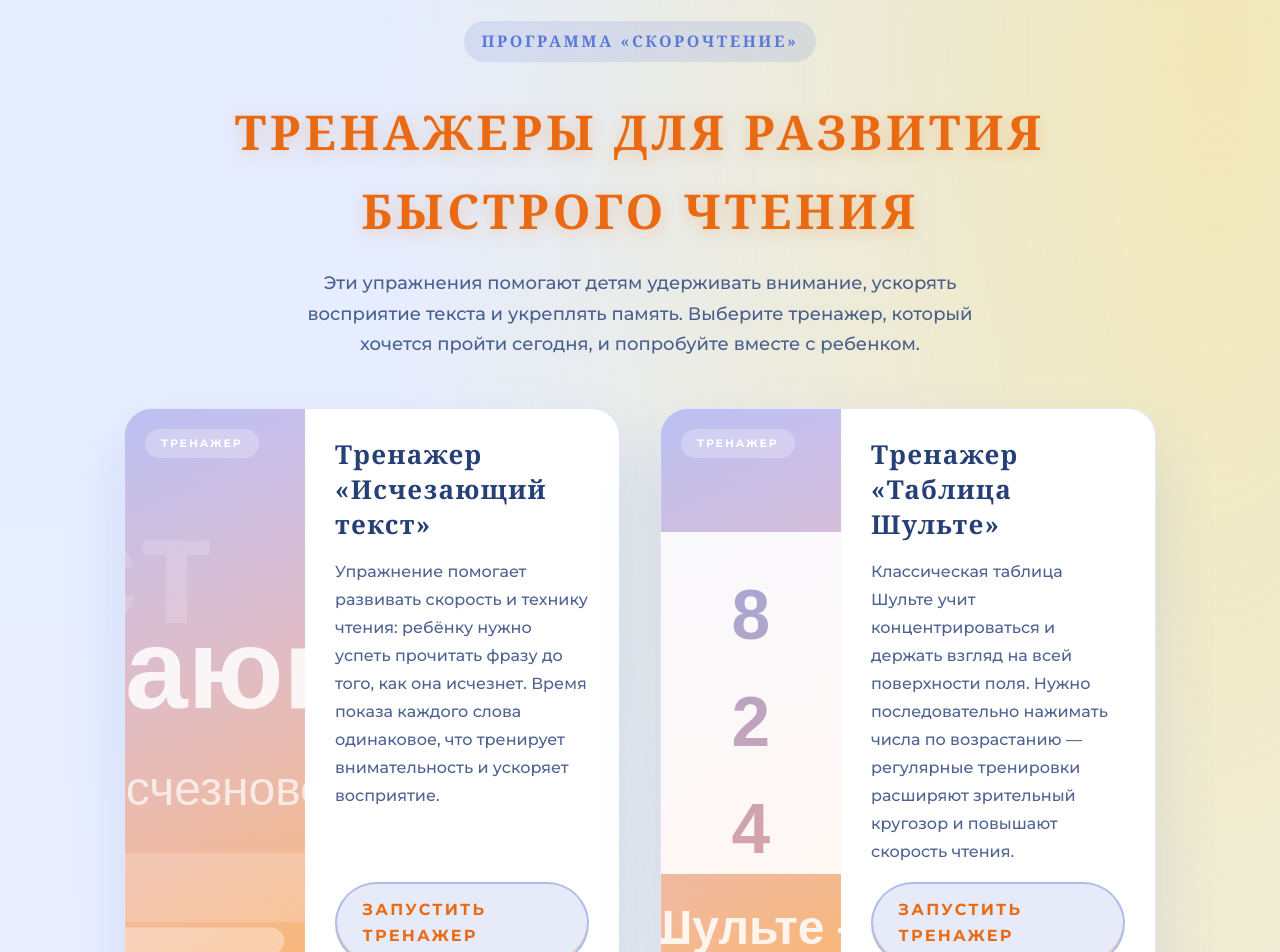
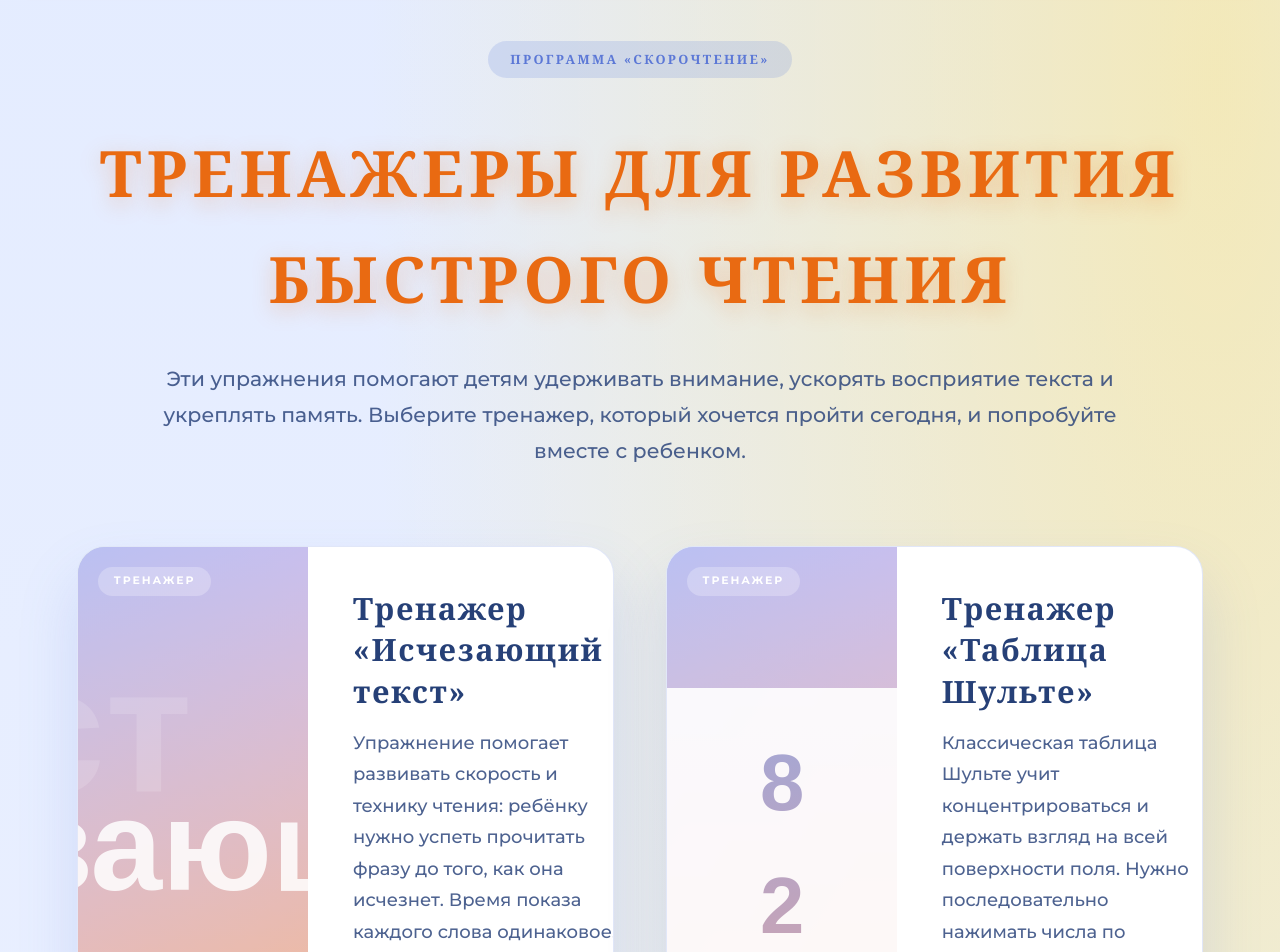
Before and after one commit to AndreiSkrypko/luchik, a Next.js app in the folder frontend/: page /trainers/speed-reading in a window 1280 px wide. Shown: the part 100-1052 px from the top of the page. Built offline with nearby package versions, Linux system fonts and the light colour scheme.

Commit message:
Expand trainers layouts to full width

```diff
--- a/frontend/app/trainers/page.module.css
+++ b/frontend/app/trainers/page.module.css
@@ -9,75 +9,83 @@
 
 .main {
   flex: 1;
-  padding: 80px 24px 80px;
-  max-width: 1100px;
-  margin: 0 auto;
   width: 100%;
+  padding: 96px clamp(32px, 5vw, 120px) 110px;
+  display: flex;
+  flex-direction: column;
+  gap: clamp(48px, 6vw, 96px);
 }
 
 .hero {
+  display: flex;
+  flex-direction: column;
+  align-items: center;
   text-align: center;
-  margin-bottom: 48px;
+  gap: 24px;
+  max-width: 1160px;
+  align-self: center;
 }
 
 .title {
   font-family: 'Georgia', 'Times New Roman', serif;
-  font-size: clamp(36px, 4vw, 52px);
+  font-size: clamp(40px, 4.8vw, 72px);
   font-weight: 700;
   color: #e96a12;
   letter-spacing: 0.08em;
   text-transform: uppercase;
-  text-shadow: 0 4px 16px rgba(233, 106, 18, 0.3);
-  margin-bottom: 20px;
+  text-shadow: 0 6px 22px rgba(233, 106, 18, 0.28);
+  margin: 0;
 }
 
 .subtitle {
-  max-width: 760px;
+  max-width: 960px;
   margin: 0 auto;
-  font-size: 18px;
-  line-height: 1.65;
-  color: rgba(38, 64, 119, 0.8);
+  font-size: clamp(18px, 1.6vw, 22px);
+  line-height: 1.75;
+  color: rgba(38, 64, 119, 0.82);
 }
 
 .listSection {
   display: grid;
-  grid-template-columns: repeat(auto-fit, minmax(320px, 1fr));
-  gap: 28px;
+  grid-template-columns: repeat(auto-fit, minmax(360px, 1fr));
+  gap: clamp(28px, 4vw, 48px);
 }
 
 .card {
   background: rgba(255, 255, 255, 0.95);
-  border-radius: 24px;
-  padding: 32px;
+  border-radius: 28px;
+  padding: clamp(32px, 3.2vw, 48px);
   border: 2px solid rgba(92, 120, 214, 0.25);
   box-shadow: 0 18px 36px rgba(92, 120, 214, 0.18);
   transition: transform 0.3s ease, box-shadow 0.3s ease;
   display: flex;
   flex-direction: column;
   gap: 24px;
+  min-height: 100%;
 }
 
 .cardHeader {
-  display: flex;
-  gap: 20px;
+  display: grid;
+  grid-template-columns: auto 1fr;
+  gap: clamp(18px, 2.4vw, 28px);
   align-items: center;
 }
 
 .iconWrapper {
-  width: 72px;
-  height: 72px;
+  width: clamp(70px, 6vw, 96px);
+  height: clamp(70px, 6vw, 96px);
   border-radius: 50%;
   display: flex;
   align-items: center;
   justify-content: center;
-  font-size: 32px;
+  font-size: clamp(30px, 3vw, 42px);
   font-weight: 700;
   background: rgba(92, 120, 214, 0.18);
 }
 
 .heading h2 {
   margin: 0;
-  font-size: 26px;
+  font-size: clamp(26px, 2.4vw, 34px);
   color: #264077;
   letter-spacing: 0.04em;
 }
@@ -85,8 +93,8 @@
 .heading p {
   margin: 8px 0 0;
   color: rgba(38, 64, 119, 0.75);
-  font-size: 16px;
-  line-height: 1.5;
+  font-size: clamp(16px, 1.4vw, 20px);
+  line-height: 1.6;
 }
 
 .features {
@@ -103,8 +111,8 @@
   gap: 12px;
   align-items: flex-start;
   color: rgba(38, 64, 119, 0.78);
-  font-size: 16px;
-  line-height: 1.55;
+  font-size: clamp(16px, 1.4vw, 19px);
+  line-height: 1.6;
 }
 
 .bullet {
@@ -119,11 +127,11 @@
 .footerNote {
   font-size: 15px;
   color: rgba(38, 64, 119, 0.78);
-  background: rgba(229, 236, 255, 0.85);
-  padding: 14px 18px;
-  border-radius: 16px;
+  background: rgba(229, 236, 255, 0.82);
+  padding: 16px 20px;
+  border-radius: 18px;
   text-align: center;
-  border: 1px solid rgba(92, 120, 214, 0.25);
+  border: 1px solid rgba(92, 120, 214, 0.22);
 }
 
 .cardLink {
@@ -131,7 +139,7 @@
   justify-content: center;
   align-items: center;
   margin-top: auto;
-  padding: 0.75rem 1.4rem;
+  padding: 0.85rem 1.8rem;
   border-radius: 999px;
   font-weight: 700;
   text-transform: uppercase;
@@ -147,7 +155,8 @@
 
 @media (max-width: 768px) {
   .main {
-    padding: 70px 16px 60px;
+    padding: 70px 18px 70px;
+    gap: 36px;
   }
 
   .card {
--- a/frontend/app/trainers/speed-reading/page.module.css
+++ b/frontend/app/trainers/speed-reading/page.module.css
@@ -9,62 +9,65 @@
 
 .main {
   flex: 1;
-  padding: 80px 24px 90px;
-  max-width: 1080px;
-  margin: 0 auto;
   width: 100%;
+  padding: 100px clamp(36px, 6vw, 140px) 120px;
   display: flex;
   flex-direction: column;
-  gap: 48px;
+  gap: clamp(48px, 6vw, 96px);
 }
 
 .hero {
-  text-align: center;
   display: flex;
   flex-direction: column;
-  gap: 18px;
+  align-items: center;
+  text-align: center;
+  gap: clamp(18px, 3vw, 30px);
+  max-width: 1180px;
+  align-self: center;
 }
 
 .badge {
   display: inline-flex;
   align-self: center;
-  padding: 0.45rem 1.1rem;
+  padding: 0.5rem 1.4rem;
   border-radius: 999px;
-  background: rgba(92, 120, 214, 0.15);
+  background: rgba(92, 120, 214, 0.18);
   color: #5c78d6;
   font-family: 'Georgia', 'Times New Roman', serif;
-  letter-spacing: 0.16em;
+  letter-spacing: 0.18em;
   text-transform: uppercase;
   font-weight: 700;
+  font-size: clamp(0.7rem, 1vw, 0.85rem);
 }
 
 .title {
   font-family: 'Georgia', 'Times New Roman', serif;
-  font-size: clamp(34px, 4vw, 48px);
+  font-size: clamp(42px, 5vw, 78px);
   font-weight: 700;
   color: #e96a12;
   letter-spacing: 0.08em;
   text-transform: uppercase;
-  text-shadow: 0 4px 16px rgba(233, 106, 18, 0.28);
+  text-shadow: 0 6px 22px rgba(233, 106, 18, 0.28);
+  margin: 0;
 }
 
 .subtitle {
-  max-width: 720px;
+  max-width: 980px;
   margin: 0 auto;
-  font-size: 18px;
-  line-height: 1.7;
+  font-size: clamp(18px, 1.6vw, 22px);
+  line-height: 1.75;
   color: rgba(38, 64, 119, 0.82);
 }
 
 .trainers {
   display: grid;
-  grid-template-columns: repeat(2, minmax(320px, 1fr));
-  gap: 40px;
+  grid-template-columns: repeat(auto-fit, minmax(360px, 1fr));
+  gap: clamp(32px, 4vw, 56px);
 }
 
 .card {
   display: grid;
-  grid-template-columns: 180px 1fr;
+  grid-template-columns: clamp(200px, 18vw, 280px) 1fr;
   background: #ffffff;
   border-radius: 28px;
   overflow: hidden;
@@ -101,7 +104,7 @@
 }
 
 .cardBody {
-  padding: 28px 30px 32px;
+  padding: clamp(30px, 3.2vw, 42px) clamp(32px, 3.5vw, 54px) clamp(32px, 3.5vw, 58px);
   display: flex;
   flex-direction: column;
   gap: 16px;
@@ -110,7 +113,7 @@
 .cardBody h2 {
   margin: 0;
   font-family: 'Georgia', 'Times New Roman', serif;
-  font-size: 26px;
+  font-size: clamp(26px, 2.4vw, 34px);
   color: #264077;
   letter-spacing: 0.05em;
   line-height: 1.35;
@@ -118,7 +121,7 @@
 
 .cardSubtitle {
   margin: 0;
-  font-size: 16px;
+  font-size: clamp(16px, 1.5vw, 18px);
   line-height: 1.75;
   color: rgba(38, 64, 119, 0.82);
 }
@@ -131,25 +134,64 @@
   display: inline-flex;
   justify-content: center;
   align-items: center;
-  padding: 0.8rem 1.6rem;
-  border-radius: 999px;
+  padding: 0.9rem 2rem;
+  border-radius: 20px;
+  font-family: 'Georgia', 'Times New Roman', serif;
+  font-size: clamp(0.85rem, 1.1vw, 1rem);
   font-weight: 700;
   text-transform: uppercase;
-  letter-spacing: 0.14em;
-  color: #e96a12;
-  background: rgba(92, 120, 214, 0.15);
-  border: 2px solid rgba(92, 120, 214, 0.4);
-  box-shadow: inset 0 -2px 0 rgba(233, 106, 18, 0.25);
-  transition: transform 0.2s ease, box-shadow 0.2s ease, color 0.2s ease, border-color 0.2s ease;
+  letter-spacing: 0.1em;
+  white-space: nowrap;
+  color: #ffffff;
+  background: linear-gradient(90deg, rgba(233, 106, 18, 0.95) 0%, rgba(255, 180, 95, 0.95) 100%);
+  border: 1px solid rgba(233, 106, 18, 0.65);
+  box-shadow: 0 12px 28px rgba(233, 106, 18, 0.25);
+  cursor: pointer;
+  text-decoration: none;
+  transition:
+    transform 0.2s ease,
+    box-shadow 0.25s ease,
+    background 0.2s ease,
+    border-color 0.2s ease;
 }
 
 .cardButton:hover,
 .cardButton:focus-visible {
-  transform: translateY(-1px);
-  color: #ffffff;
+  transform: translateY(-2px);
   background: linear-gradient(90deg, #5c78d6 0%, #e96a12 100%);
   border-color: transparent;
-  box-shadow: 0 16px 32px rgba(92, 120, 214, 0.22);
+  box-shadow: 0 18px 36px rgba(92, 120, 214, 0.28);
+}
+
+.cardButton:focus-visible {
+  outline: 3px solid rgba(92, 120, 214, 0.3);
+  outline-offset: 3px;
+}
+
+.statusBanner,
+.errorBanner {
+  margin-top: -12px;
+  margin-bottom: 28px;
+  padding: 1rem 1.25rem;
+  border-radius: 18px;
+  font-weight: 600;
+  letter-spacing: 0.04em;
+  text-transform: uppercase;
+  font-size: 0.78rem;
+  align-self: center;
+  max-width: min(920px, 100%);
+}
+
+.statusBanner {
+  background: rgba(92, 120, 214, 0.1);
+  color: #264077;
+  border: 1px solid rgba(92, 120, 214, 0.25);
+}
+
+.errorBanner {
+  background: rgba(233, 106, 18, 0.12);
+  color: #b44500;
+  border: 1px solid rgba(233, 106, 18, 0.25);
 }
 
 @media (max-width: 900px) {
@@ -168,6 +210,10 @@
   .cardMedia img {
     mix-blend-mode: normal;
   }
+
+  .cardBody {
+    padding: 28px;
+  }
 }
 
 @media (max-width: 768px) {
@@ -182,4 +228,8 @@
   .card {
     padding: 24px;
   }
+
+  .cardBody {
+    padding: 24px;
+  }
 }
```
